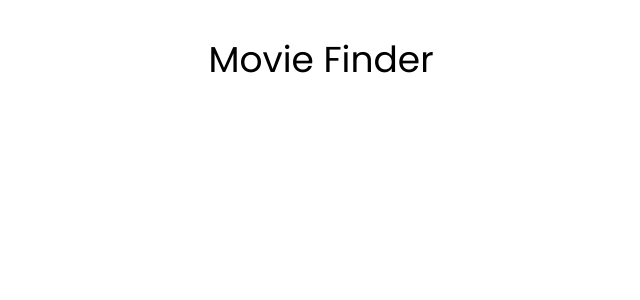
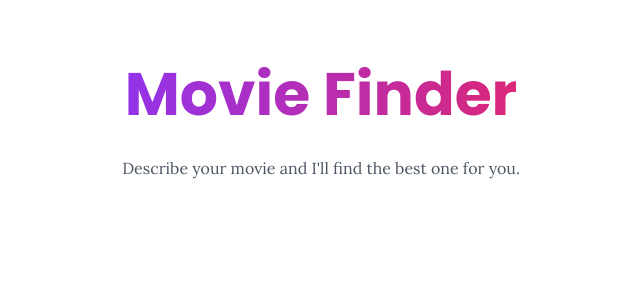
Before and after one commit to isaias-alt/movie-finder, a Next.js app: page / in a window 1280 px wide. Shown: the top 300 px of the page, without its empty margins (319-959 px from the left). Built offline with nearby package versions, Linux system fonts and the light colour scheme.

Commit message:
better looking for now

```diff
--- a/src/app/page.tsx
+++ b/src/app/page.tsx
@@ -1,7 +1,19 @@
+import { Lora } from "next/font/google";
+
+const lora = Lora({
+  subsets: ["latin"],
+  weight: ["400", "500", "600", "700"]
+});
+
 export default function HomePage() {
   return (
-    <div>
-      <h1 className="text-4xl text-center my-10">Movie Finder</h1>
+    <div className="h-screen flex flex-col items-center mt-16">
+      <h1 className="text-6xl font-bold text-center mb-8 bg-gradient-to-r from-purple-600 to-pink-600 text-transparent bg-clip-text">
+        Movie Finder
+      </h1>
+      <p className={`text-gray-600 mb-6 ${lora.className}`}>
+        Describe your movie and I&apos;ll find the best one for you.
+      </p>
     </div>
   );
 }
```
